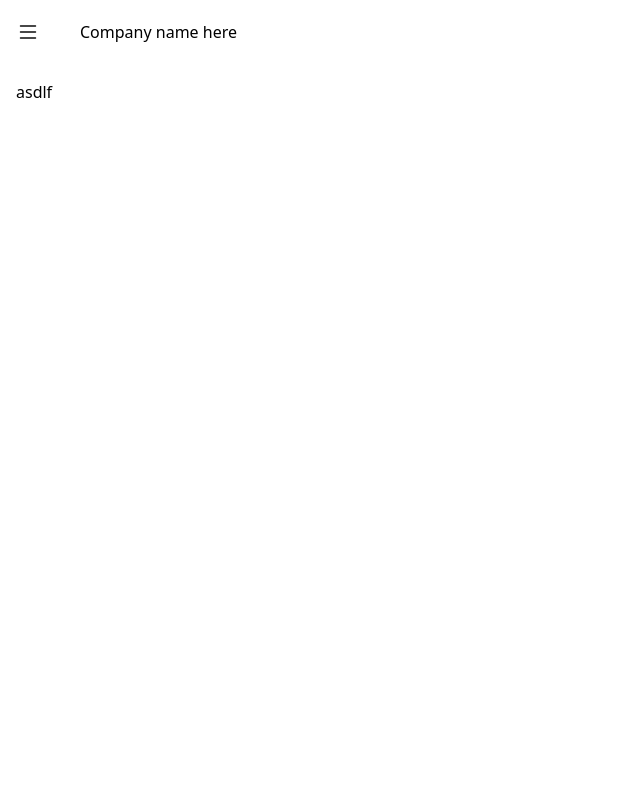
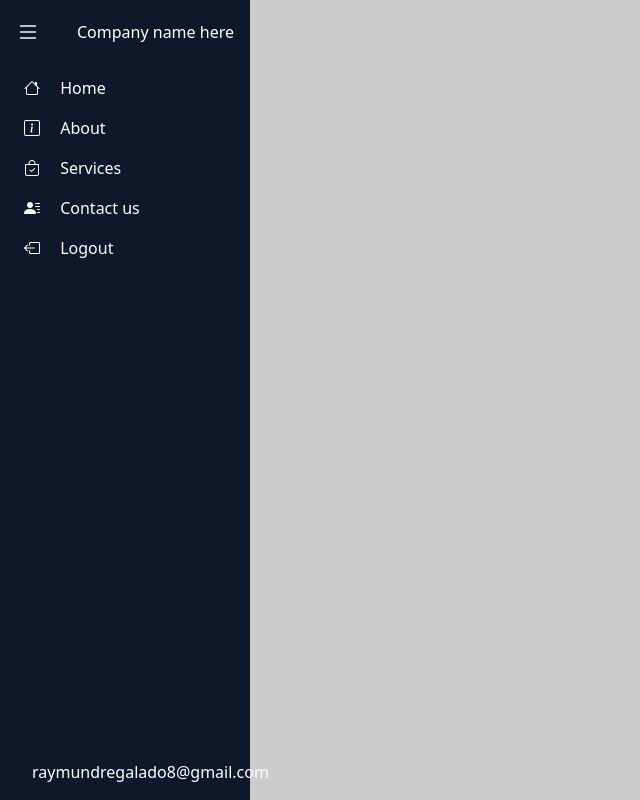
Before and after one commit to rymnd08/simple-sidebar-using-tailwind, a website: page src/index.html in a window 1280 px wide. Shown: the whole page, without its empty margins (0-640 px from the left). Drawn offline with nearby package versions, Linux system fonts and the light colour scheme; files that its build step writes are made by us from their sources.

Commit message:
add bootstrap icons on the links

```diff
--- a/src/index.html
+++ b/src/index.html
@@ -38,18 +38,33 @@
 
 
     <!-- TODO: sidebar   -->
-    <div class="bg-black fixed top-0 left-0 w-full h-screen bg-opacity-20 hidden sidebar z-20">
+    <div class="bg-black fixed top-0 left-0 w-full h-screen bg-opacity-20  sidebar z-20">
 
       <div class="w-[250px] h-screen bg-slate-900 text-white p-4 overflow-hidden text-ellipsis animate-slideInLeft sidebar-container ">
         <div class="flex justify-between items-center hover:cursor-pointer menu-button">
           <i class="bi bi-list text-2xl"></i><h1><a href="">Company name here</a></h1>
         </div>
         <ul class="mt-5 ">
-          <li class="hover:bg-slate-500 rounded p-2 mr-2"><i class="bi bi-house"></i><a href="" class="py-2  md:inline-flex">Home</a></li>
-          <li class="hover:bg-slate-500 rounded p-2"><a href="" class="py-2">About</a></li>
-          <li class="hover:bg-slate-500 rounded p-2"><a href="" class="py-2">Services</a></li>
-          <li class="hover:bg-slate-500 rounded p-2"><a href="" class="py-2">Contact us</a></li>
-          <li class="hover:bg-slate-500 rounded p-2"><a href="" class="py-2">Logout</a></li>
+          <li class="hover:bg-slate-500 rounded p-2 mr-2">
+            <i class="bi bi-house mr-4"></i>
+            <a href="" class="py-2">Home</a>
+          </li>
+          <li class="hover:bg-slate-500 rounded p-2">
+            <i class="bi bi-info-square mr-4"></i>
+            <a href="" class="py-2">About</a>
+          </li>
+          <li class="hover:bg-slate-500 rounded p-2">
+            <i class="bi bi-bag-check mr-4"></i>
+            <a href="" class="py-2">Services</a>
+          </li>
+          <li class="hover:bg-slate-500 rounded p-2">
+            <i class="bi bi-person-lines-fill mr-4"></i>
+            <a href="" class="py-2">Contact us</a>
+          </li>
+          <li class="hover:bg-slate-500 rounded p-2">
+            <i class="bi bi-box-arrow-left mr-4"></i>
+            <a href="" class="py-2">Logout</a>
+          </li>
         </ul>
         <div class="absolute bottom-0 p-4">
           <p class="object-contain">raymundregalado8@gmail.com</p>
```
